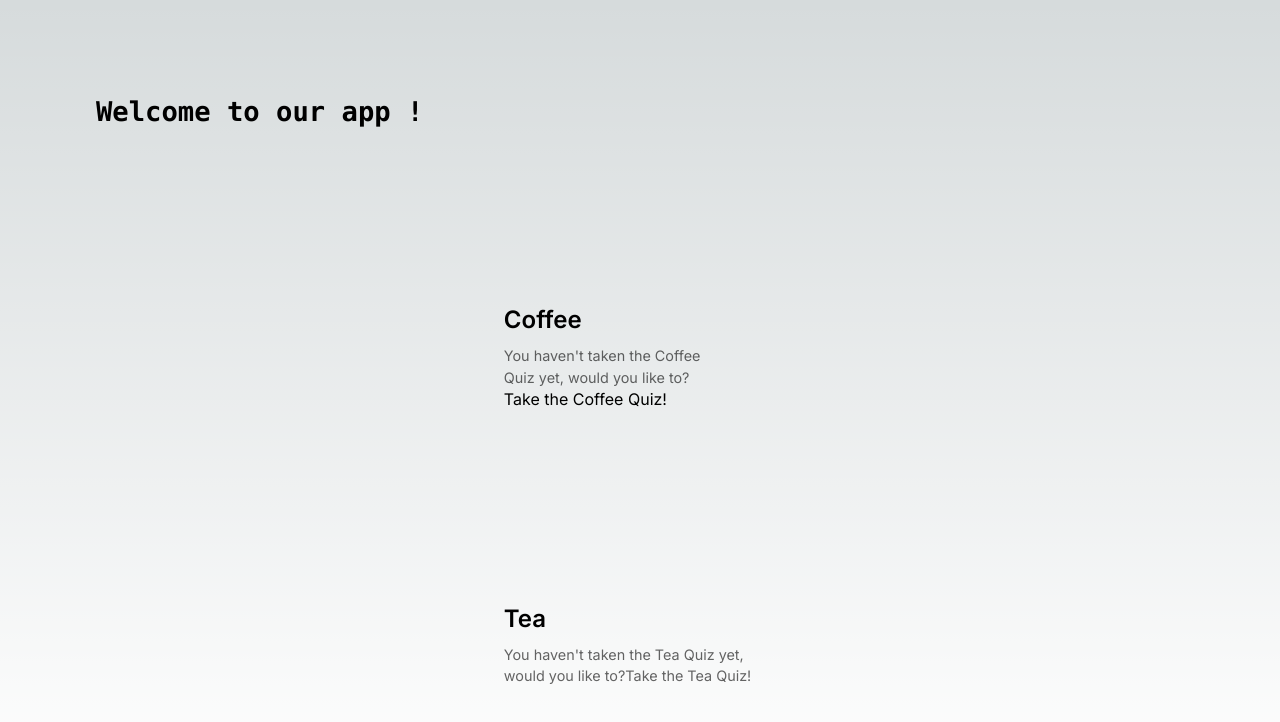
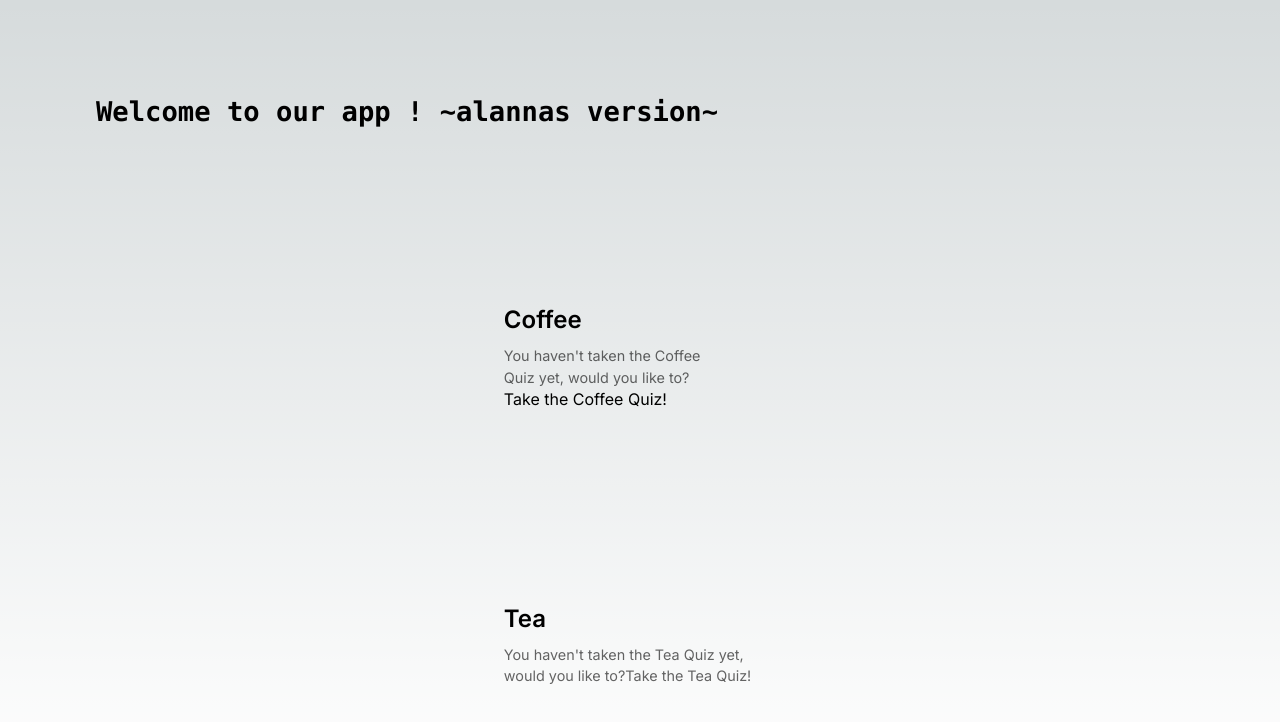
Before and after one commit to sammcq8/wichacks-drink-site, a Next.js app: page / in a window 1280 px wide. Shown: the top 722 px of the page. Built offline with nearby package versions, Linux system fonts and the light colour scheme; no server answers.

Commit message:
test alannas version

```diff
--- a/src/app/page.tsx
+++ b/src/app/page.tsx
@@ -12,7 +12,7 @@ export default function Home() {
   return (
     <main className={styles.main}>
       <div className={styles.description}>
-        <h1> Welcome to our app {name?.value}! </h1>
+        <h1> Welcome to our app {name?.value}! ~alannas version~ </h1>
       </div>
       <div className={styles.card}>
         <h2>Coffee</h2>
```
